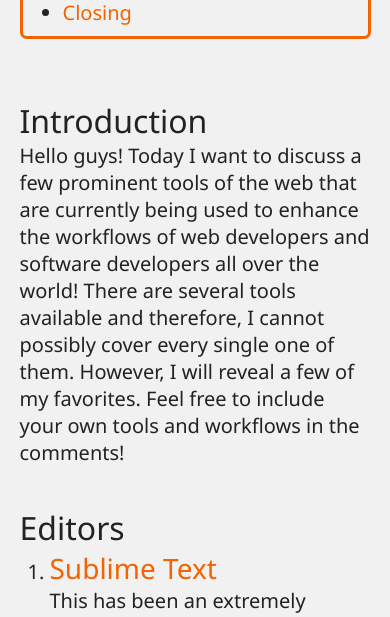
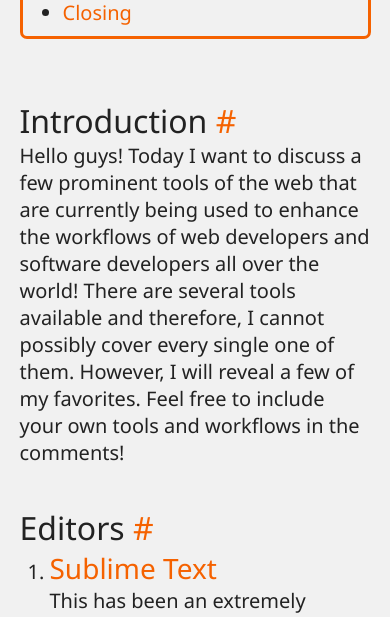
Before and after one commit to srikarg/srikarg.github.io, a Jekyll site: the page built from _posts/2013-04-09-tools-of-the-web.html, in a window 390 px wide. Shown: the part 420-1037 px from the top of the page. Built offline with Jekyll 4.4.1, drawn with Linux system fonts in a browser that asks for light colours; nearby versions of some CDN libraries; Markdown is read by kramdown in place of the engine named in the settings; comment, search, counter and statistics services are not loaded.

Commit message:
Auto-show hash links in post after resize

```diff
--- a/css/style.css
+++ b/css/style.css
@@ -524,7 +524,7 @@ header {
     margin-bottom: 3em;
 }
 
-h2 a[href^="#"] {
+section h2 a[href^="#"] {
     -webkit-transition: opacity 0.3s ease;
     -moz-transition: opacity 0.3s ease;
     -o-transition: opacity 0.3s ease;
@@ -534,7 +534,7 @@ h2 a[href^="#"] {
     pointer-events: none;
 }
 
-section h2:hover a {
+section h2:hover a[href^="#"] {
     pointer-events: auto;
     opacity: 100;
 }
@@ -682,4 +682,9 @@ section h2:hover a {
         font-size: 15px;
         font-size: 1.5rem;
     }
+
+    section h2 a[href^="#"] {
+        opacity: 100;
+        pointer-events: auto;
+    }
 }
```
